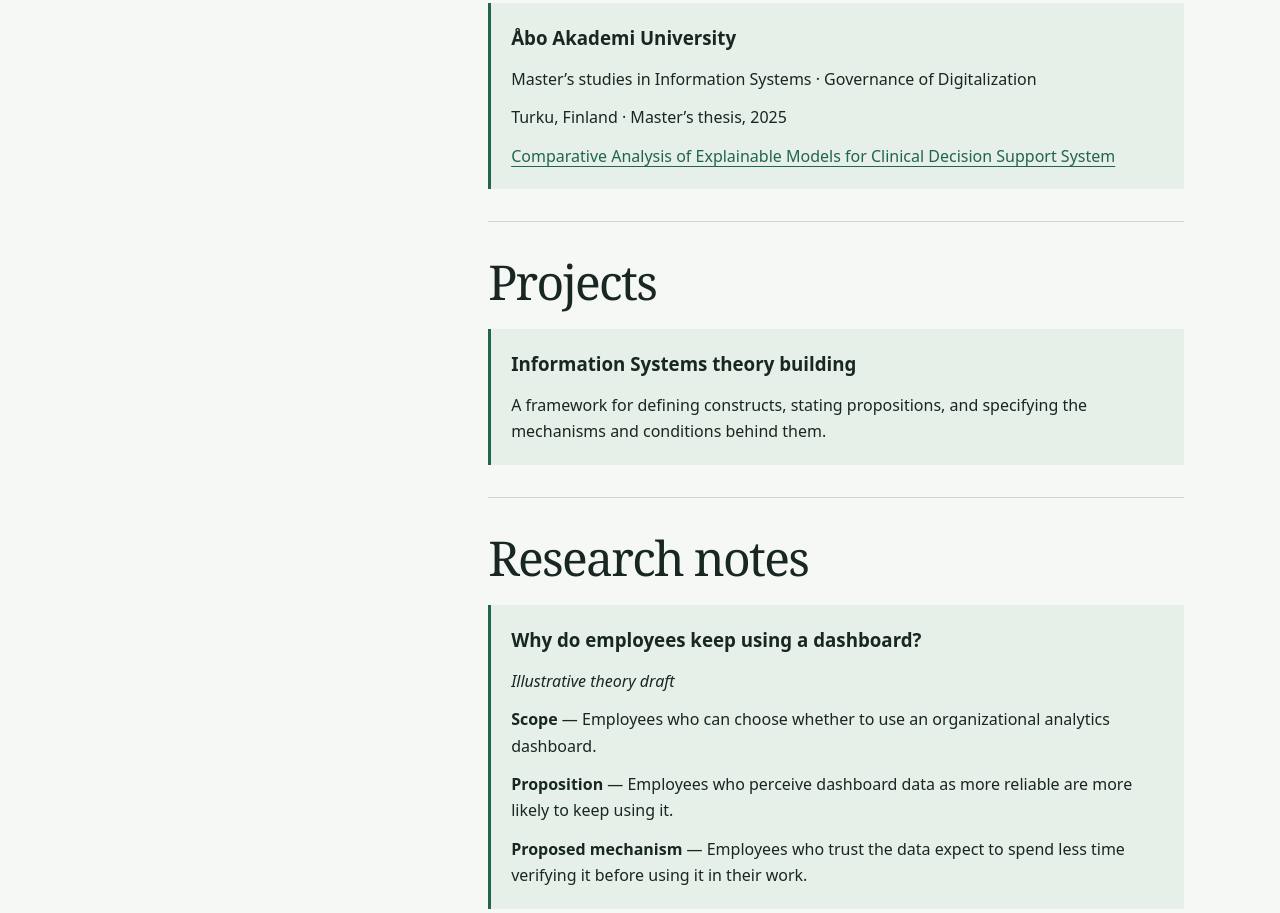
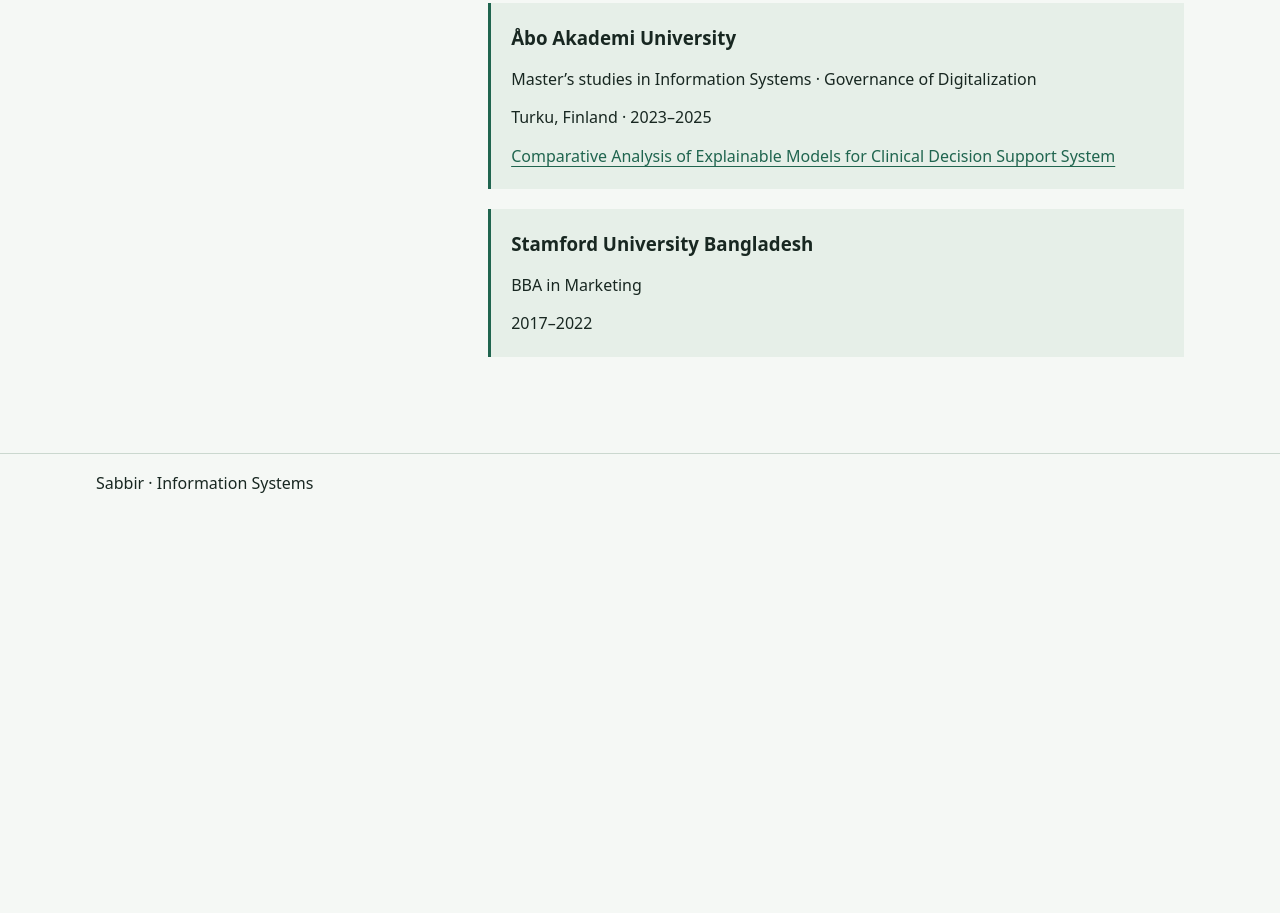
Before and after one commit to SabbirGit/sabbirgit.github.io, a plain HTML site: page index.html in a window 1280 px wide. Shown: the part 439-1352 px from the top of the page. After the commit the page ends 951 px from the top, so only its background shows below. Drawn offline with Linux system fonts and the light colour scheme.

Commit message:
Update education and simplify homepage navigation

```diff
--- a/index.html
+++ b/index.html
@@ -33,8 +33,6 @@ footer { padding-block: 1rem; border-top-width: 1px; }
 <a class="brand" href="#home">Sabbir</a>
 <a href="#research">Research</a>
 <a href="#education">Education</a>
-<a href="#projects">Projects</a>
-<a href="#notes">Research notes</a>
 </nav>
 </header>
 <main class="wrap" id="home">
@@ -53,25 +51,13 @@ footer { padding-block: 1rem; border-top-width: 1px; }
 <article>
 <h3>Åbo Akademi University</h3>
 <p>Master’s studies in Information Systems · Governance of Digitalization</p>
-<p>Turku, Finland · Master’s thesis, 2025</p>
+<p>Turku, Finland · 2023–2025</p>
 <p><a href="https://doria.fi/handle/10024/192758">Comparative Analysis of Explainable Models for Clinical Decision Support System</a></p>
 </article>
-</section>
-<section id="projects">
-<h2>Projects</h2>
 <article>
-<h3>Information Systems theory building</h3>
-<p>A framework for defining constructs, stating propositions, and specifying the mechanisms and conditions behind them.</p>
-</article>
-</section>
-<section id="notes">
-<h2>Research notes</h2>
-<article>
-<h3>Why do employees keep using a dashboard?</h3>
-<p><em>Illustrative theory draft</em></p>
-<p><strong>Scope</strong> — Employees who can choose whether to use an organizational analytics dashboard.</p>
-<p><strong>Proposition</strong> — Employees who perceive dashboard data as more reliable are more likely to keep using it.</p>
-<p><strong>Proposed mechanism</strong> — Employees who trust the data expect to spend less time verifying it before using it in their work.</p>
+<h3>Stamford University Bangladesh</h3>
+<p>BBA in Marketing</p>
+<p>2017–2022</p>
 </article>
 </section>
 </div>
```
